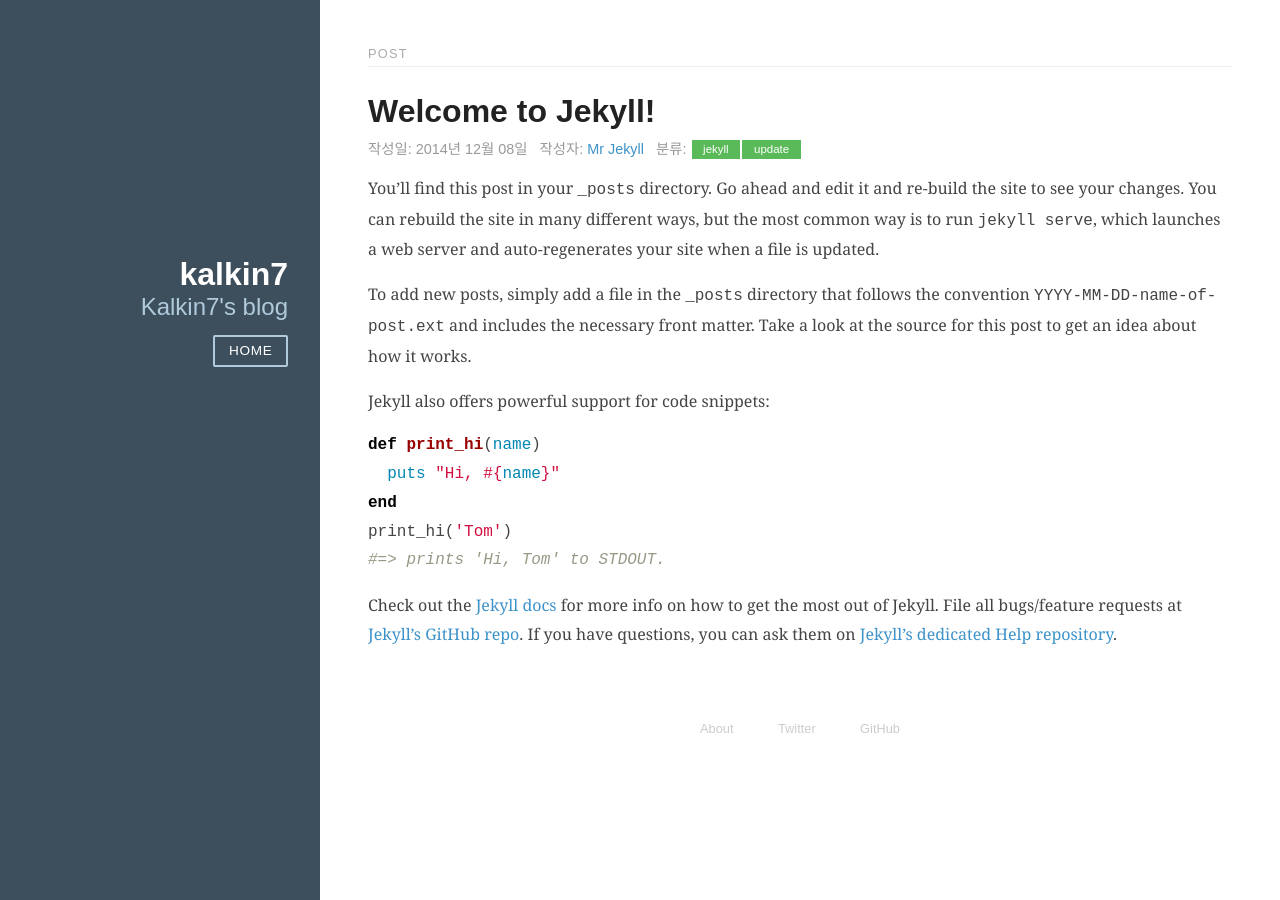
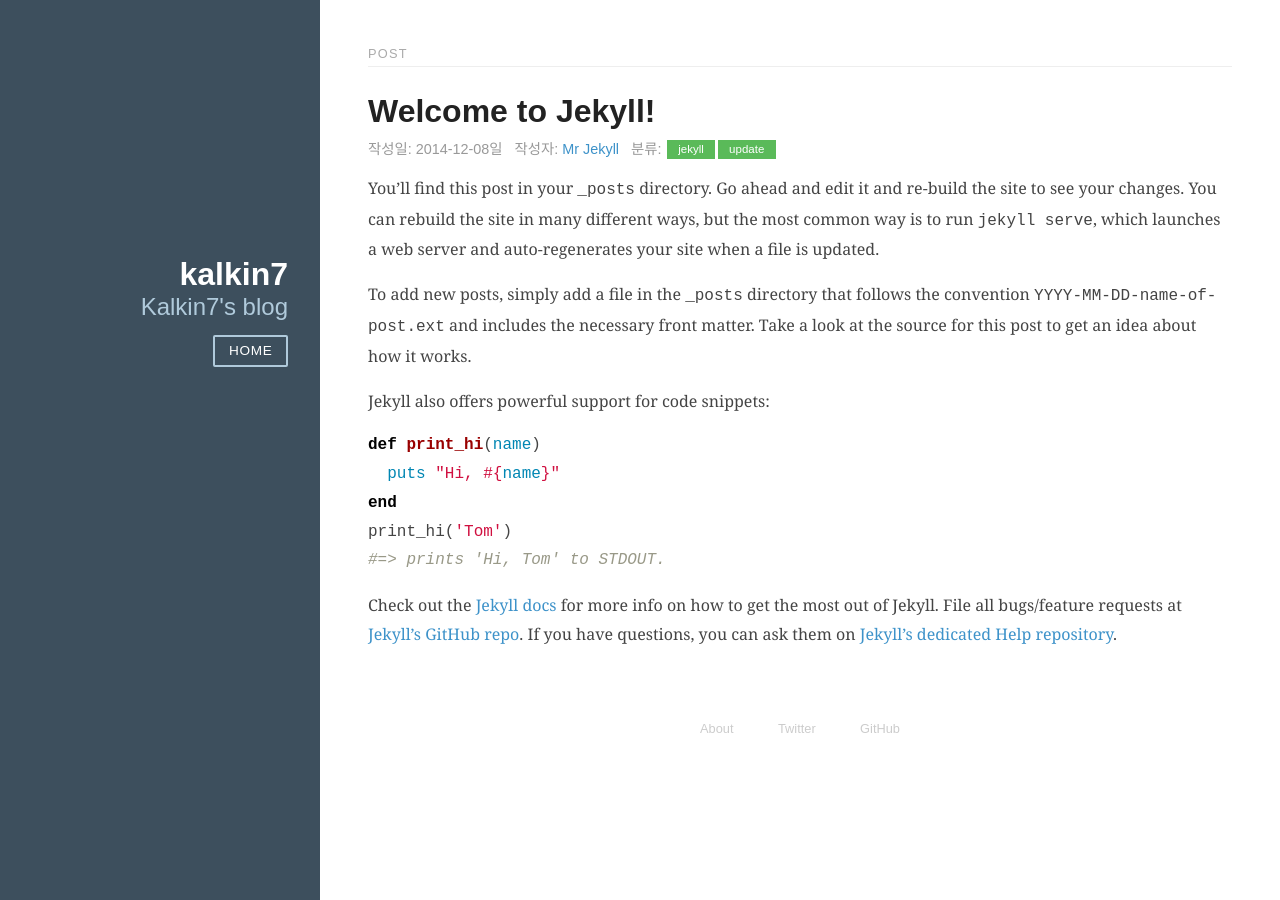
Before and after one commit to kalkin7/blogtest04, a Jekyll site: the page built from _posts/2014-12-08-welcome-to-jekyll.markdown, in a window 1280 px wide. Built offline with Jekyll 4.4.1, drawn with Linux system fonts in a browser that asks for light colours.

Commit message:
Blog Update

```diff
--- a/_layouts/post.html
+++ b/_layouts/post.html
@@ -11,7 +11,7 @@
       <a href="{{ page.url }}"><h2 class="post-title">{{ page.title }}</h2></a>
 
       <p class="post-meta">
-        작성일: {{ page.date | date: "%Y년 %m월 %d일" }} &nbsp;&nbsp;작성자: <a href="#" class="post-author">{% if page.author %}{{ page.author}}{% endif %}</a> &nbsp;&nbsp;분류: {% for category in page.categories %}<a class="post-category post-category-design" href="#">{{ category }}</a>{% endfor %}</p>
+        작성일: {{ page.date | date: "%Y-%m-%d일" }} &nbsp;&nbsp;작성자: <a href="#" class="post-author">{% if page.author %}{{ page.author}}{% endif %}</a> &nbsp;&nbsp;분류: {% for category in page.categories %}<a class="post-category post-category-design" href="#">{{ category }}</a>{% endfor %}</p>
       </header>
 
       <div class="post-description">
```
